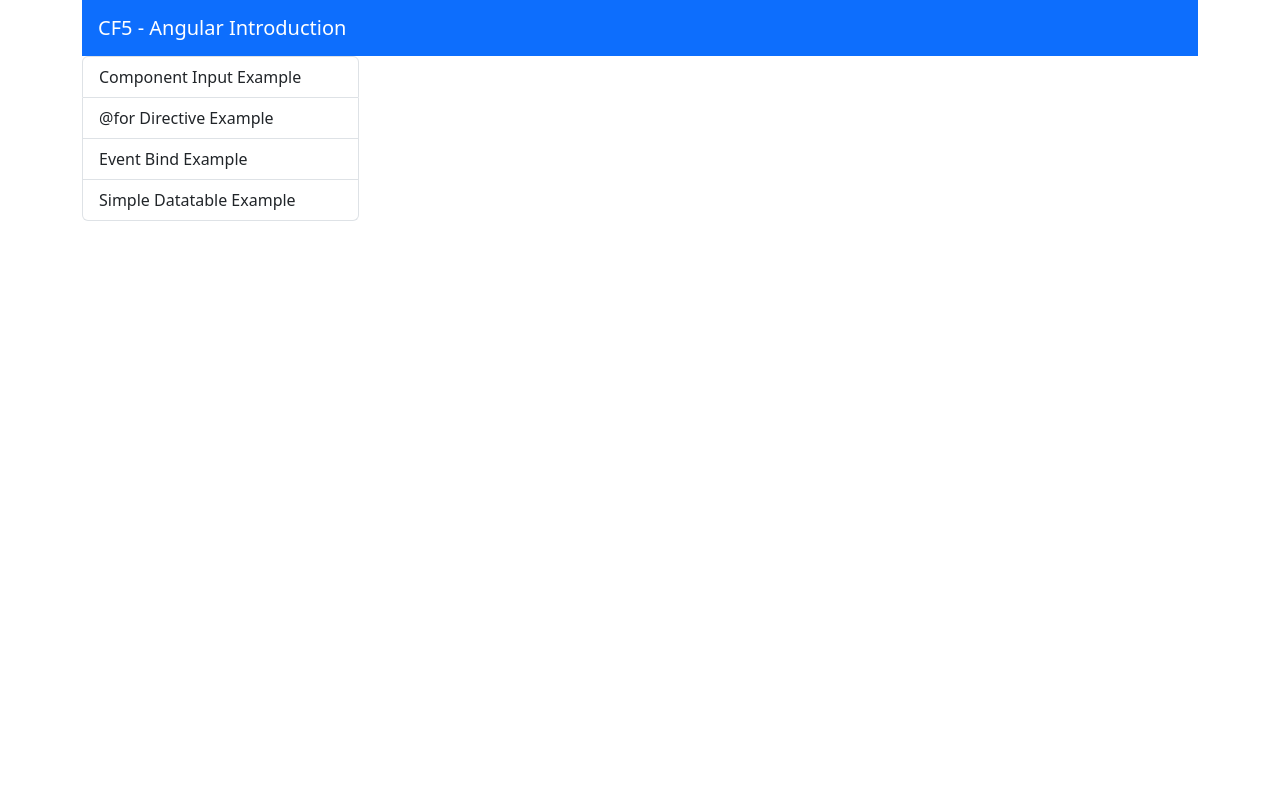
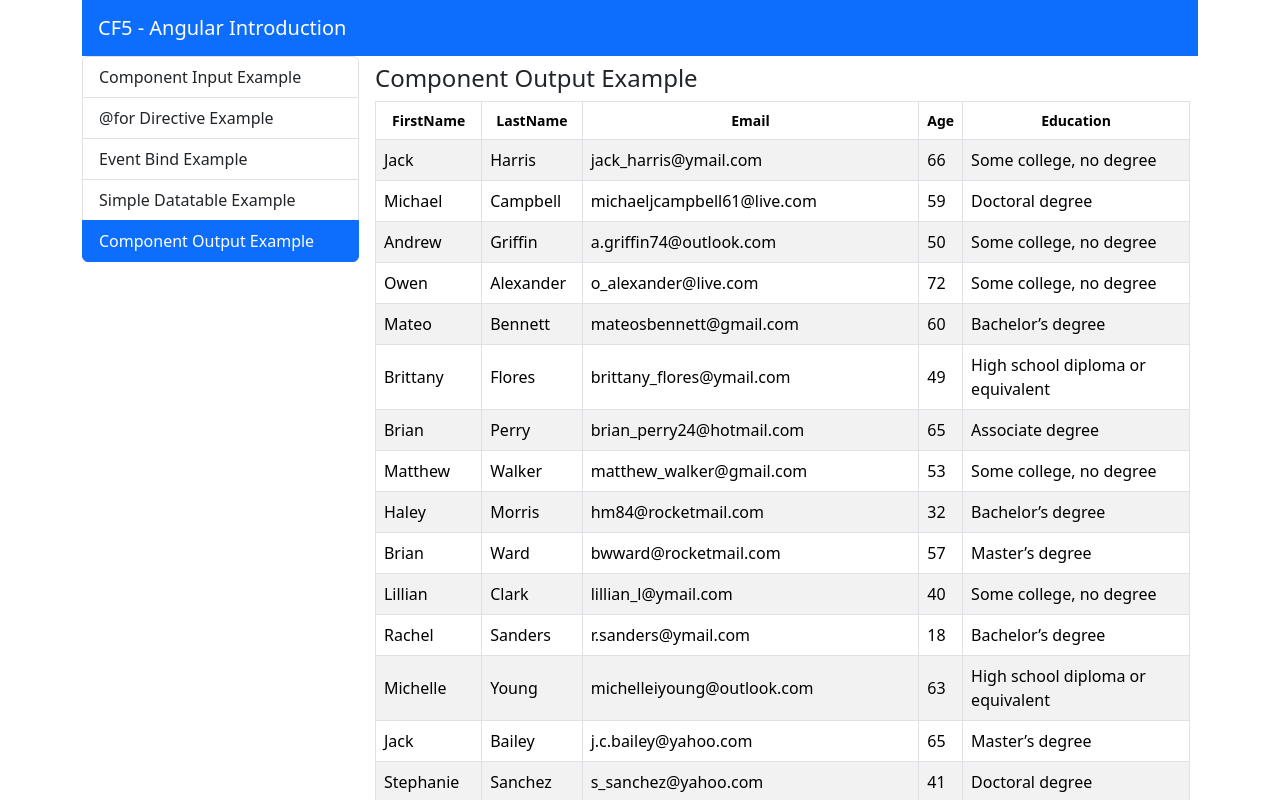
Before and after one commit to a8anasia/Angular-introduction, an Angular app in the folder angular-introduction/: page /component-output-example in a window 1280 px wide. Before the commit this address led to /. Shown: the top 800 px of the page. Built offline with nearby package versions, Linux system fonts and the light colour scheme.

Commit message:
component output

```diff
--- a/angular-introduction/src/app/app.routes.ts
+++ b/angular-introduction/src/app/app.routes.ts
@@ -4,11 +4,13 @@ import { WelcomeComponent } from './components/welcome/welcome.component';
 import { ComponentInputExampleComponent } from './components/component-input-example/component-input-example.component';
 import { ForDirectiveExampleComponent } from './components/for-directive-example/for-directive-example.component';
 import { SimpleDatatableExampleComponent } from './components/simple-datatable-example/simple-datatable-example.component';
+import { ComponentOutputExampleComponent } from './components/component-output-example/component-output-example.component';
 
 export const routes: Routes = [
     {path: 'for-directive-example', component: ForDirectiveExampleComponent},
     {path: 'component-input-example', component: ComponentInputExampleComponent},
     {path: 'event-bind-example', component: EventBindExampleComponent},
     {path: "", component: WelcomeComponent},
-    {path: 'simple-datatable-example', component: SimpleDatatableExampleComponent}
+    {path: 'simple-datatable-example', component: SimpleDatatableExampleComponent},
+    { path: 'component-output-example',component: ComponentOutputExampleComponent,}
 ]
--- /dev/null
+++ b/angular-introduction/src/app/components/component-output-example/component-output-example.component.html
@@ -0,0 +1,6 @@
+<h4>Component Output Example</h4>
+<app-simple-datatable
+  [data]="manyPerson"
+  (personClicked)="onPersonClicked($event)"
+>
+</app-simple-datatable>
--- /dev/null
+++ b/angular-introduction/src/app/components/component-output-example/component-output-example.component.ts
@@ -0,0 +1,31 @@
+import { Component } from '@angular/core';
+import { EPerson, ManyPerson } from 'src/app/shared/interfaces/person'
+import { SimpleDatatableComponent } from '../simple-datatable/simple-datatable.component';
+
+@Component({
+  selector: 'app-component-output-example',
+  standalone: true,
+  imports: [SimpleDatatableComponent],
+  templateUrl: './component-output-example.component.html',
+  styleUrl: './component-output-example.component.css'
+})
+export class ComponentOutputExampleComponent {
+  manyPerson = ManyPerson;
+
+  onPersonClicked(person: EPerson) {
+    console.log(person);
+    alert(this.personTemplate(person));
+  }
+
+  personTemplate(person: EPerson) {
+    return `
+    Person Details:
+
+    First Name: ${person.givenName}
+    Last Name: ${person.surName}
+    Age: ${person.age}
+    Email: ${person.email}
+    Education: ${person.education}
+    `;
+  }
+}
--- a/angular-introduction/src/app/components/list-group-menu/list-group-menu.component.ts
+++ b/angular-introduction/src/app/components/list-group-menu/list-group-menu.component.ts
@@ -14,6 +14,7 @@ export class ListGroupMenuComponent {
     {text: 'Component Input Example', routerLink: 'component-input-example'},
     {text: '@for Directive Example', routerLink: 'for-directive-example'},
     {text: 'Event Bind Example', routerLink: 'event-bind-example'},
-    {text: 'Simple Datatable Example', routerLink: 'simple-datatable-example'}
+    {text: 'Simple Datatable Example', routerLink: 'simple-datatable-example'},
+    {text: 'Component Output Example',routerLink: 'component-output-example'}
   ]
 }
--- a/angular-introduction/src/app/components/simple-datatable/simple-datatable.component.html
+++ b/angular-introduction/src/app/components/simple-datatable/simple-datatable.component.html
@@ -10,7 +10,7 @@
     </thead>
     <tbody>
         @for(row of data; track row){
-            <tr class="align-middle">
+            <tr class="align-middle" (dblclick)="onPersonClicked(row)">
                 <td>{{row.givenName}}</td>
                 <td>{{row.surName}}</td>
                 <td class="d-none d-lg-table-cell">{{row.email}}</td>
--- a/angular-introduction/src/app/components/simple-datatable/simple-datatable.component.ts
+++ b/angular-introduction/src/app/components/simple-datatable/simple-datatable.component.ts
@@ -1,4 +1,4 @@
-import { Component, Input } from '@angular/core';
+import { Component, EventEmitter, Input, Output } from '@angular/core';
 import { EPerson } from 'src/app/shared/interfaces/person';
 import { sortBy } from 'lodash-es';
 
@@ -11,6 +11,7 @@ import { sortBy } from 'lodash-es';
 })
 export class SimpleDatatableComponent {
   @Input() data: EPerson[]
+  @Output() personClicked = new EventEmitter<EPerson>();
 
   sortOrder = {
     givenName: 'none',
@@ -48,4 +49,8 @@ export class SimpleDatatableComponent {
     }
   }
 
+  onPersonClicked(person: EPerson) {
+    this.personClicked.emit(person);
+  }
+
 }
```
Also changed, not shown: angular-introduction/src/app/components/component-output-example/component-output-example.component.css (added).
